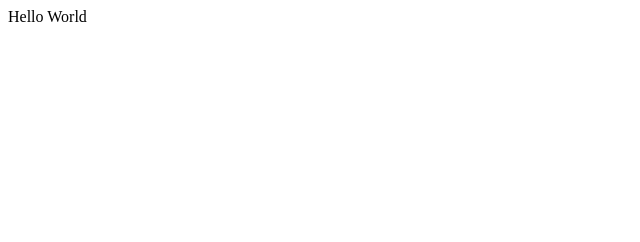
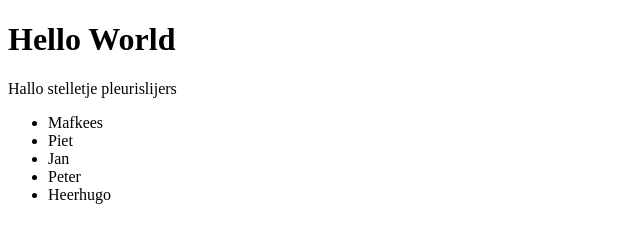
Before and after one commit to dekkersb/Git-test, a plain HTML site: page index.html in a window 1280 px wide. Shown: the whole page, without its empty margins (0-640 px from the left). Drawn offline with Linux system fonts and the light colour scheme.

Commit message:
my first project

```diff
--- a/index.html
+++ b/index.html
@@ -1,12 +1,23 @@
 <!DOCTYPE html>
-<html lang="en">
+<html lang="nl">
 <head>
     <meta charset="UTF-8">
     <title>Hello World</title>
 </head>
 <body>
 
-Hello World
+<h1>Hello World</h1>
+
+<div>
+<p>Hallo stelletje pleurislijers</p>
+    <ul>
+        <li>Mafkees</li>
+        <li>Piet</li>
+        <li>Jan</li>
+        <li>Peter</li>
+        <li>Heerhugo</li>
+    </ul>
+</div>
 
 </body>
 </html>
```
Also changed, not shown: 1 other file.
